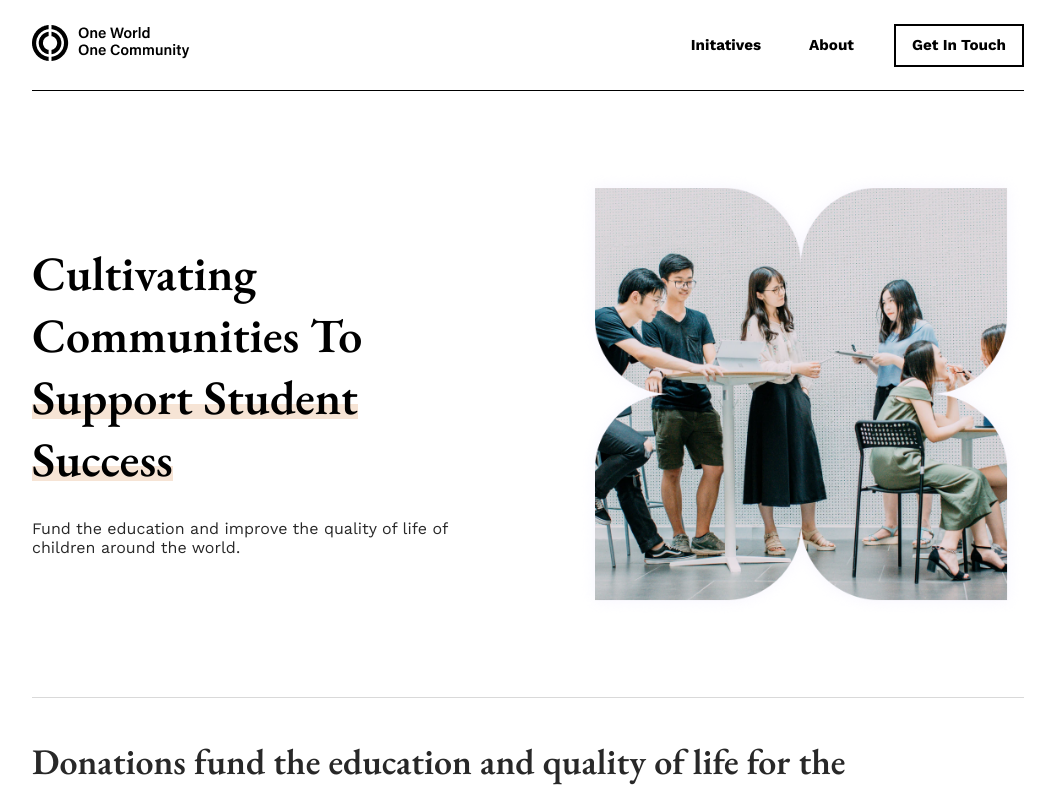
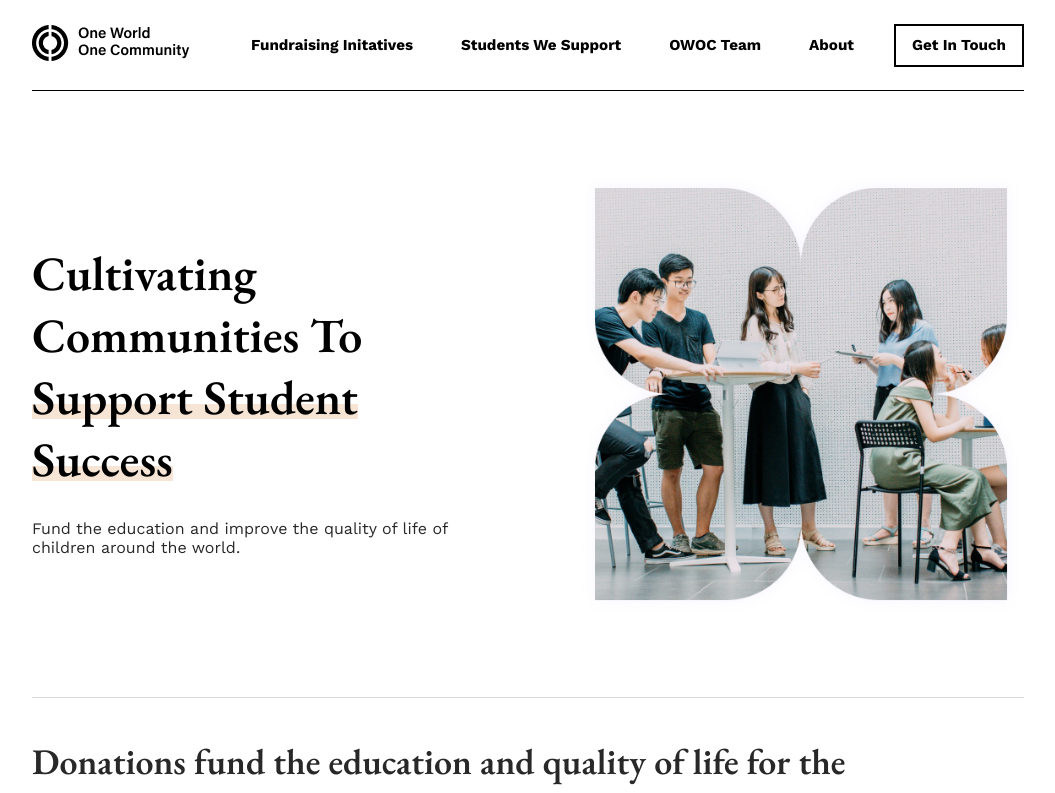
Before and after one commit to donghee214/owoc, a React (Create React App) app: page / in a window 1280 px wide. Shown: the top 793 px of the page, without its empty margins (112-1167 px from the left). Built offline with nearby package versions, Linux system fonts and the light colour scheme.

Commit message:
add to header

```diff
--- a/src/header/header.js
+++ b/src/header/header.js
@@ -17,7 +17,17 @@
       <div className={"header-options-container"}>
         <div className={"header-button-dropdown"}>
           <Link to={"/initiatives"}>
-            <h4>Initatives</h4>
+            <h4>Fundraising Initatives</h4>
+          </Link>
+        </div>
+        <div className={"header-button-dropdown"}>
+          <Link to={"/meet-the-community"}>
+            <h4>Students We Support</h4>
+          </Link>
+        </div>
+        <div className={"header-button-dropdown"}>
+          <Link to={"/meet-the-team"}>
+            <h4>OWOC Team</h4>
           </Link>
         </div>
         <div className={"header-button-dropdown"}>
```
